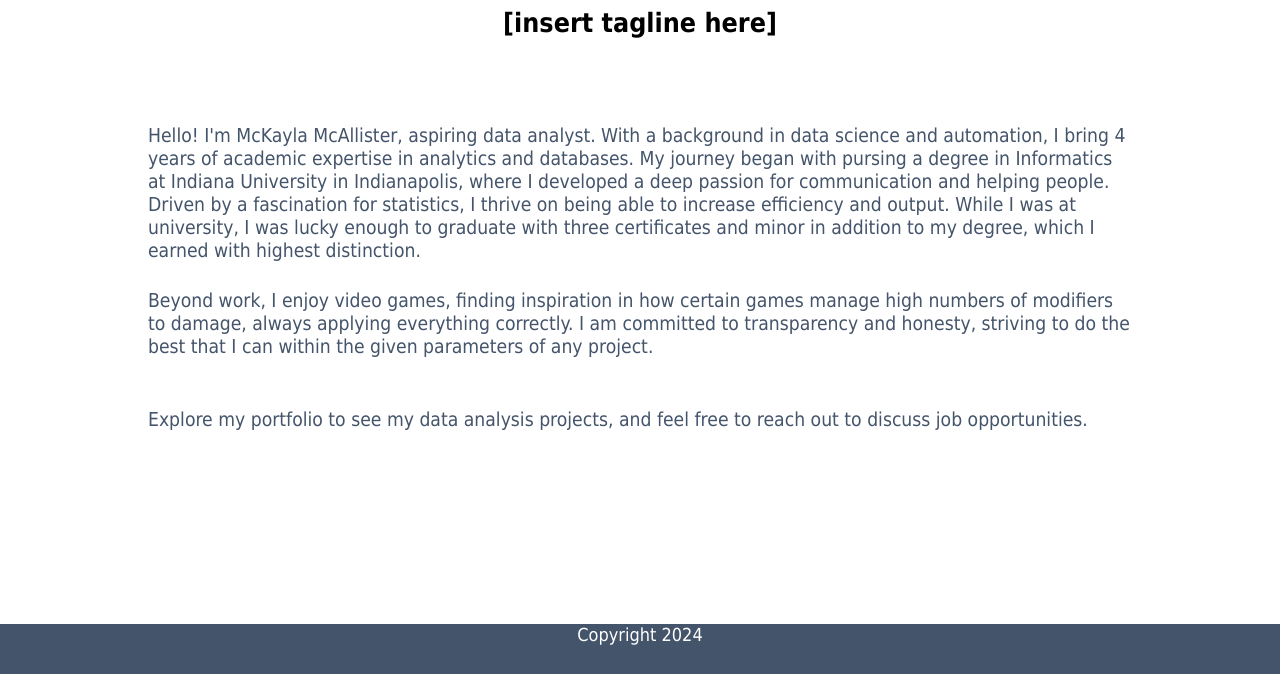
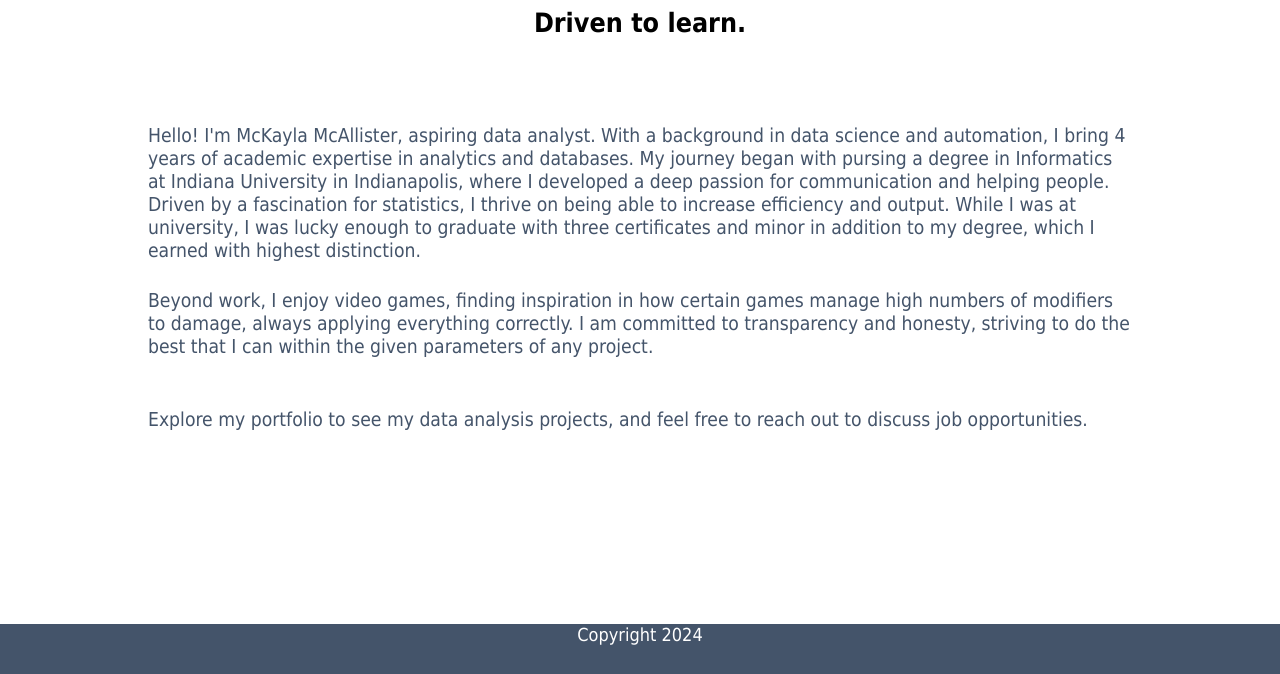
Before and after one commit to mckayla-mcallister/Portfolio1, a plain HTML site: page index.html in a window 1280 px wide. Shown: the part 126-800 px from the top of the page. Drawn offline with Linux system fonts and the light colour scheme; a script that the page names is missing.

Commit message:
Update index.html

```diff
--- a/index.html
+++ b/index.html
@@ -31,7 +31,7 @@
 <div class="wrapper">
     <div class="splash">
         <h1>McKayla McAllister</h1>
-        <h2>[insert tagline here]</h2>
+        <h2>Driven to learn.</h2>
     </div>
     <div class="contentWrap">
         <div class="contentBox">
```
